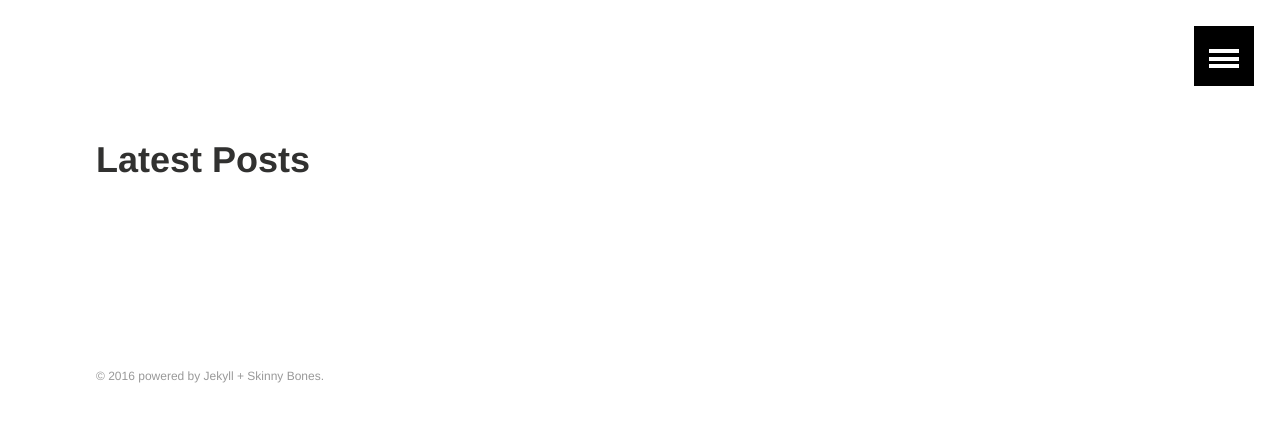
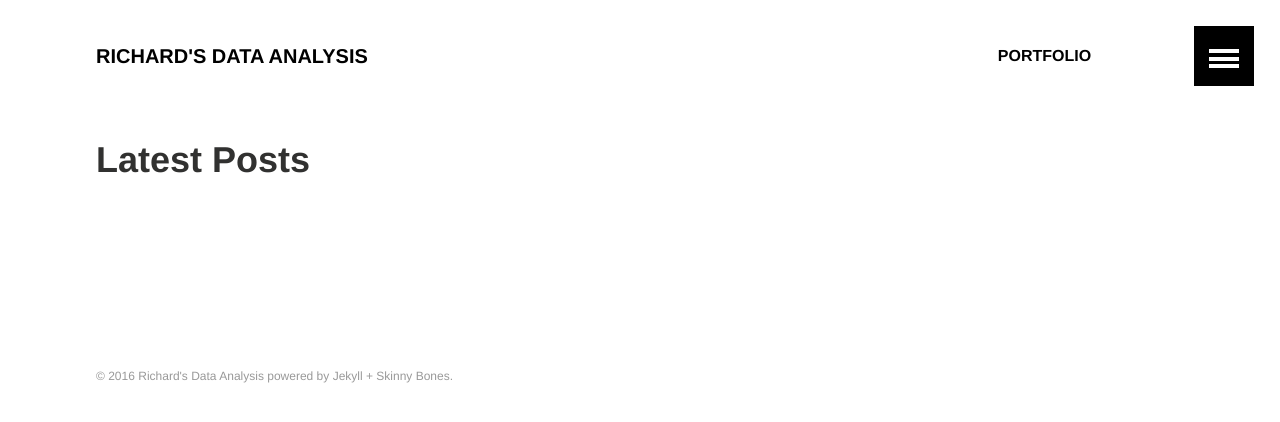
Before and after one commit to 7rt2/7rt2.github.io, a Jekyll site: the page built from index.md, in a window 1280 px wide. Shown: the top 422 px of the page. Built offline with Jekyll 4.4.1, drawn with Linux system fonts in a browser that asks for light colours.

Commit message:
add title and name

```diff
--- a/_config.yml
+++ b/_config.yml
@@ -1,6 +1,6 @@
 # Site wide configuration
 
-title:
+title: Richard's Data Analysis
 description:
 logo: # 120x120 px default image used for Twitter summary card
 teaser: # 400x250 px default teaser image used in image archive grid
@@ -37,8 +37,8 @@ titlecase: true
 
 # Site owner
 owner:
-  name:
-  email:
+  name: Richard Thomas
+  email: richard.thomas.rst@gmail.com
   twitter:
   google:
     ad-client:
--- a/_data/navigation.yml
+++ b/_data/navigation.yml
@@ -1,6 +1,6 @@
 # Site navigation links
 
-- title:
-  url:
-  excerpt:
+- title: Portfolio
+  url: /portfolio/
+  excerpt: "Projects I have worked on"
   image:
```
Also changed, not shown: images/main.jpg (added).
